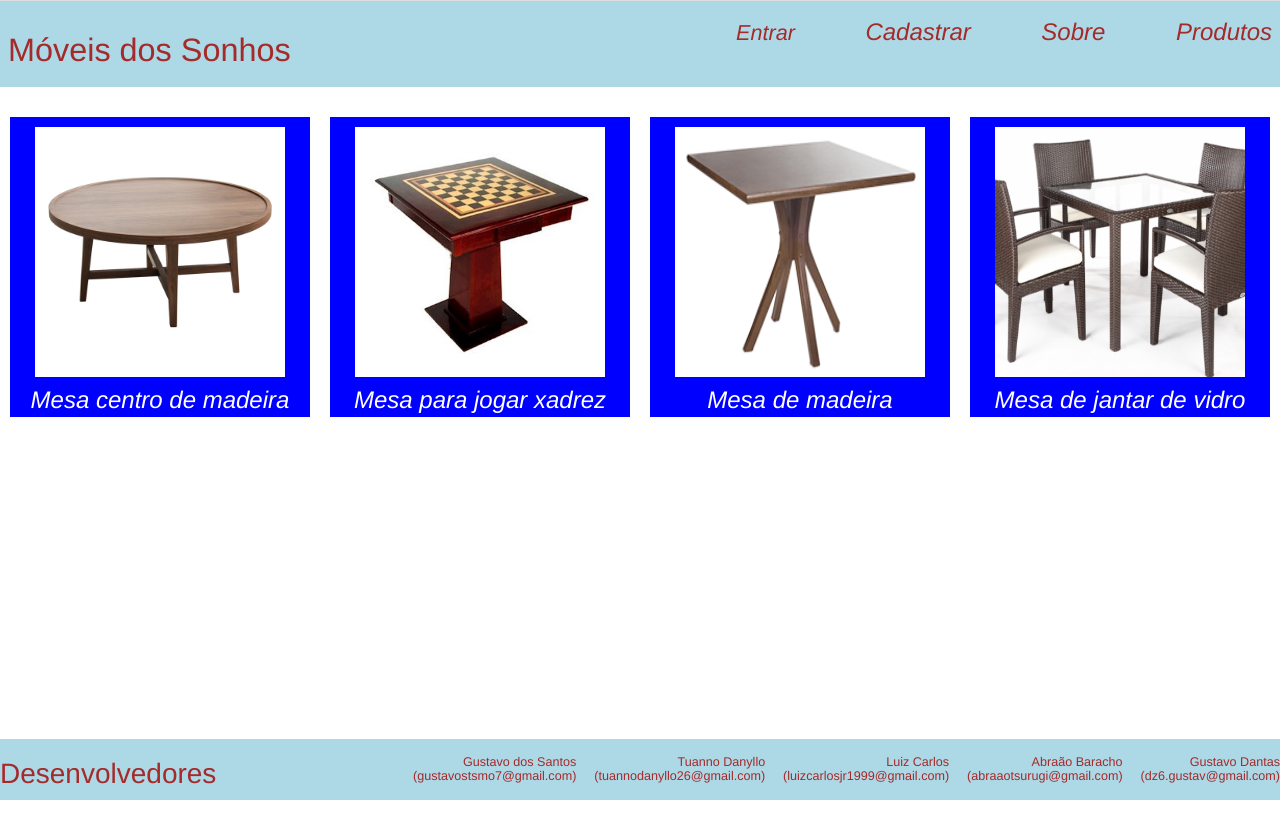
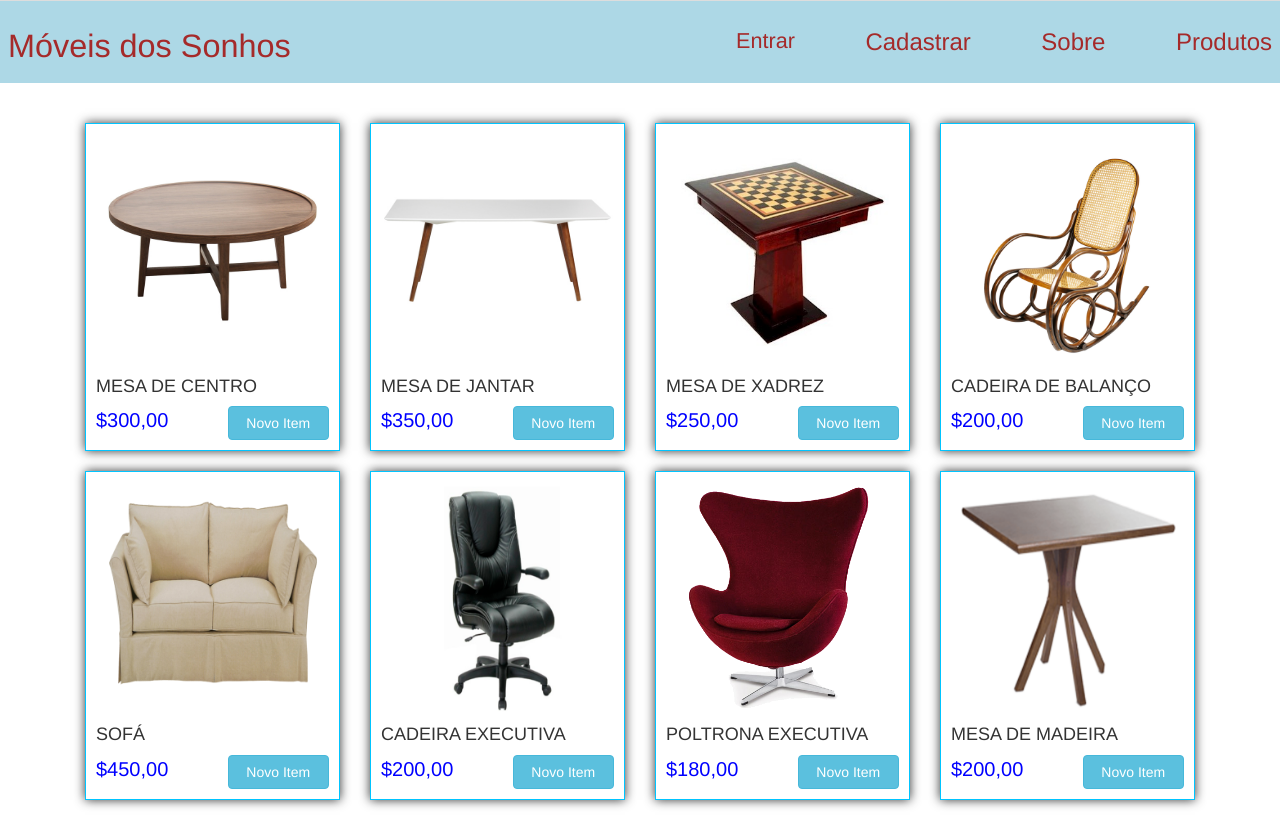
Before and after one commit to gus21/Moveis-dos-Sonhos, a PHP site: page /produtos.php in a window 1280 px wide. Run offline with PHP 8.4, Linux system fonts and the light colour scheme; some libraries are stand-ins or nearby versions.

Commit message:
Melhoria na pagina de produtos

```diff
--- a/css/produtos.css
+++ b/css/produtos.css
@@ -1,29 +1,65 @@
-.imagem{
 
-float: left;
-background-color:blue;
-width:300px;
-height: 300px;
-color: white;
-padding:10px;
-margin: 10px;
-padding-bottom:30px;
+   h4{
+    	font-weight: 600;
+	}
 
+	.price{
+		font-size: 20px;
+    	margin: 0 auto;
+    	color:blue;
+	}
 
+	.thumbnail{
+
+		-webkit-transition: all 0.5s;
+		transition: all 0.5s;
+	}
+	.thumbnail:hover{
+		opacity:2.00;
+		box-shadow: 0px 0px 10px #4bc6ff;
+	}
+	.line{
+		margin-bottom: 5px;
+	}
+
+	.right{
+		float:left;
+		width: 100%;
+	}
+
+	span.thumbnail {
+
+    border: 1px solid #00c4ff ;
+    border-radius: 0px ;
+    box-shadow: 0px 0px 10px 0px ;
+    box-shadow: 0px 0px 10px 0px ;
+    box-shadow: 0px 0px 10px 0px ;
+	padding: 10px;
+}
+
+.container {
+
+	margin-top:40px;
+	margin-bottom:20px;
+}
+
+button {
+
+   margin-top: 6px;
+}
+
+.right {
+
+    float: right;
+    border-bottom: 2px solid #0a5971;
+}
+
+.btn-info {
+
+    color: #fff;
+    background-color: #19b4e2;
+    border-color: #19b4e2;
+	font-size:13px;
+	font-weight:600;
 
 }
-
-h3{
-
-	font-style:italic;
-	position:relative;
-	bottom: 10px;
-
-}
-
-img{
-
-	width:250px;
-	height: 250px;
-
-}
--- a/produtos.php
+++ b/produtos.php
@@ -1,38 +1,164 @@
+<link href="//maxcdn.bootstrapcdn.com/bootstrap/3.3.0/css/bootstrap.min.css" rel="stylesheet" id="bootstrap-css">
+<script src="//maxcdn.bootstrapcdn.com/bootstrap/3.3.0/js/bootstrap.min.js"></script>
+<script src="//code.jquery.com/jquery-1.11.1.min.js"></script>
+
 <!DOCTYPE html>
 <html lang="en">
     <head>
-	<meta charset="UTF-8">
+		<meta name="viewport" content="width=device-width, initial-scale=1">
+
+		<link href="css/bootstrap.min.css" rel="stylesheet">
+        <link href="https://fonts.googleapis.com/css?family=Pacifico&subset=latin-ext,vietnamese" rel="stylesheet">
+	    <link rel="stylesheet" href="https://maxcdn.bootstrapcdn.com/font-awesome/4.6.1/css/font-awesome.min.css">
+		<link rel="stylesheet" href="css/produtos.css">
+
 		<title>Produtos</title>
-	<link rel="stylesheet" type="text/css" href="css/produtos.css">
 	</head>
 	<body>
-	<?php include 'cabecario.php'; ?>
-	<div>
-		<div class="imagem">
-			<center>
-				<img src="img/produtos/mesa-centro.jpg" >
-				<h3>Mesa centro de madeira</h3>
-			</center>
+		<?php
+		include 'cabecario.php';
+		?>
+
+		<div class="container">
+
+	<div class="row">
+
+
+  		<div class="col-md-3 col-sm-6">
+    		<span class="thumbnail">
+      			<img src="img/produtos/mesa-centro.jpg" alt="...">
+      			<h4>MESA DE CENTRO</h4>
+      			<p></p>
+
+      			<div class="row">
+      				<div class="col-md-6 col-sm-6">
+      					<p class="price">$300,00</p>
       				</div>
-		<div class="imagem">
-			<center>
-				<img src="img/produtos/mesa-xadrez.jpg" >
-				<h3>Mesa para jogar xadrez</h3>
-			</center>
+      				<div class="col-md-6 col-sm-6">
+      				 <a href="" >	<button class="btn btn-info right" >Novo Item</button></a>
       				</div>
-		<div class="imagem">
-			<center>
-				<img src="img/produtos/mesa-madeira-p.png">
-				<h3>Mesa de madeira pequena</h3>
-			</center>
+
       			</div>
-		<div class="imagem">
-			<center>
-				<img src="img/produtos/mesa-jantar-vidro.jpg">
-				<h3>Mesa de jantar de vidro</h3>
-			</center>
+    		</span>
   		</div>
+  		<div class="col-md-3 col-sm-6">
+    		<span class="thumbnail">
+      			<img src="img/produtos/mesa-jantar-marmore.jpg" alt="...">
+      			<h4>MESA DE JANTAR</h4>
+      			<p></p>
+
+      			<div class="row">
+      				<div class="col-md-6 col-sm-6">
+      					<p class="price">$350,00</p>
       				</div>
-	<?php include 'rodape.php'; ?>
+      				<div class="col-md-6 col-sm-6">
+      				 <a href="" >	<button class="btn btn-info right" >Novo Item</button></a>
+      				</div>
+
+      			</div>
+    		</span>
+  		</div>
+  		<div class="col-md-3 col-sm-6">
+    		<span class="thumbnail">
+      			<img src="img/produtos/mesa-xadrez.jpg" alt="...">
+      			<h4>MESA DE XADREZ</h4>
+      			<p></p>
+
+      			<div class="row">
+      				<div class="col-md-6 col-sm-6">
+      					<p class="price">$250,00</p>
+      				</div>
+      				<div class="col-md-6 col-sm-6">
+      				 <a href="" >	<button class="btn btn-info right" >Novo Item</button></a>
+      				</div>
+
+      			</div>
+    		</span>
+  		</div>
+  		<div class="col-md-3 col-sm-6">
+    		<span class="thumbnail">
+      			<img src="img/produtos/cadeira-de-balanço.jpg" alt="...">
+      			<h4>CADEIRA DE BALANÇO</h4>
+      			<p></p>
+
+      			<div class="row ">
+      				<div class="col-md-6 col-sm-6">
+      					<p class="price">$200,00</p>
+      				</div>
+      				<div class="col-md-6 col-sm-6">
+      				 <a href="" >	<button class="btn btn-info right" >Novo Item</button></a>
+      				</div>
+
+      			</div>
+    		</span>
+  		</div>
+  		<div class="col-md-3 col-sm-6">
+    		<span class="thumbnail">
+      			<img src="img/produtos/sofa2.png" alt="...">
+      			<h4>SOFÁ</h4>
+      			<p></p>
+
+      			<div class="row ">
+      				<div class="col-md-6 col-sm-6">
+      					<p class="price">$450,00</p>
+      				</div>
+      				<div class="col-md-6 col-sm-6">
+      				 <a href="" >	<button class="btn btn-info right" >Novo Item</button></a>
+      				</div>
+
+      			</div>
+    		</span>
+  		</div>
+  		<div class="col-md-3 col-sm-6">
+    		<span class="thumbnail">
+      			<img src="img/produtos/cadeira-executiva2.png" alt="...">
+      			<h4>CADEIRA EXECUTIVA</h4>
+      			<p></p>
+
+      			<div class="row ">
+      				<div class="col-md-6 col-sm-6">
+      					<p class="price">$200,00</p>
+      				</div>
+      				<div class="col-md-6 col-sm-6">
+      				 <a href="" >	<button class="btn btn-info right" >Novo Item</button></a>
+      				</div>
+
+      			</div>
+    		</span>
+  		</div>
+  		<div class="col-md-3 col-sm-6">
+    		<span class="thumbnail">
+      			<img src="img/produtos/poltrona-executiva.png" alt="...">
+      			<h4>POLTRONA EXECUTIVA</h4>
+      			<p></p>
+
+      			<div class="row ">
+      				<div class="col-md-6 col-sm-6">
+      					<p class="price">$180,00</p>
+      				</div>
+      				<div class="col-md-6 col-sm-6">
+      				 <a href="" >	<button class="btn btn-info right" >Novo Item</button></a>
+      				</div>
+
+      			</div>
+    		</span>
+  		</div>
+  		<div class="col-md-3 col-sm-6">
+    		<span class="thumbnail">
+      			<img src="img/produtos/mesa-madeira-p-2.png" alt="...">
+      			<h4>MESA DE MADEIRA</h4>
+      			<p></p>
+
+      			<div class="row ">
+      				<div class="col-md-6 col-sm-6">
+      					<p class="price">$200,00</p>
+      				</div>
+      				<div class="col-md-6 col-sm-6">
+      				 <a href="" >	<button class="btn btn-info right" > Novo Item</button></a>
+      				</div>
+
+      			</div>
+    		</span>
+  		</div>
 	</body>
 </html>
```
Also changed, not shown: img/produtos/cadeira-executiva.png (deleted), img/produtos/cadeira-executiva2.png (added), img/produtos/mesa-madeira-p-2.png (added), img/produtos/mesa-madeira-p.png (deleted), img/produtos/sofa.png (deleted), img/produtos/sofa2.png (added). Lines whose indentation alone changed are shown as unchanged.
